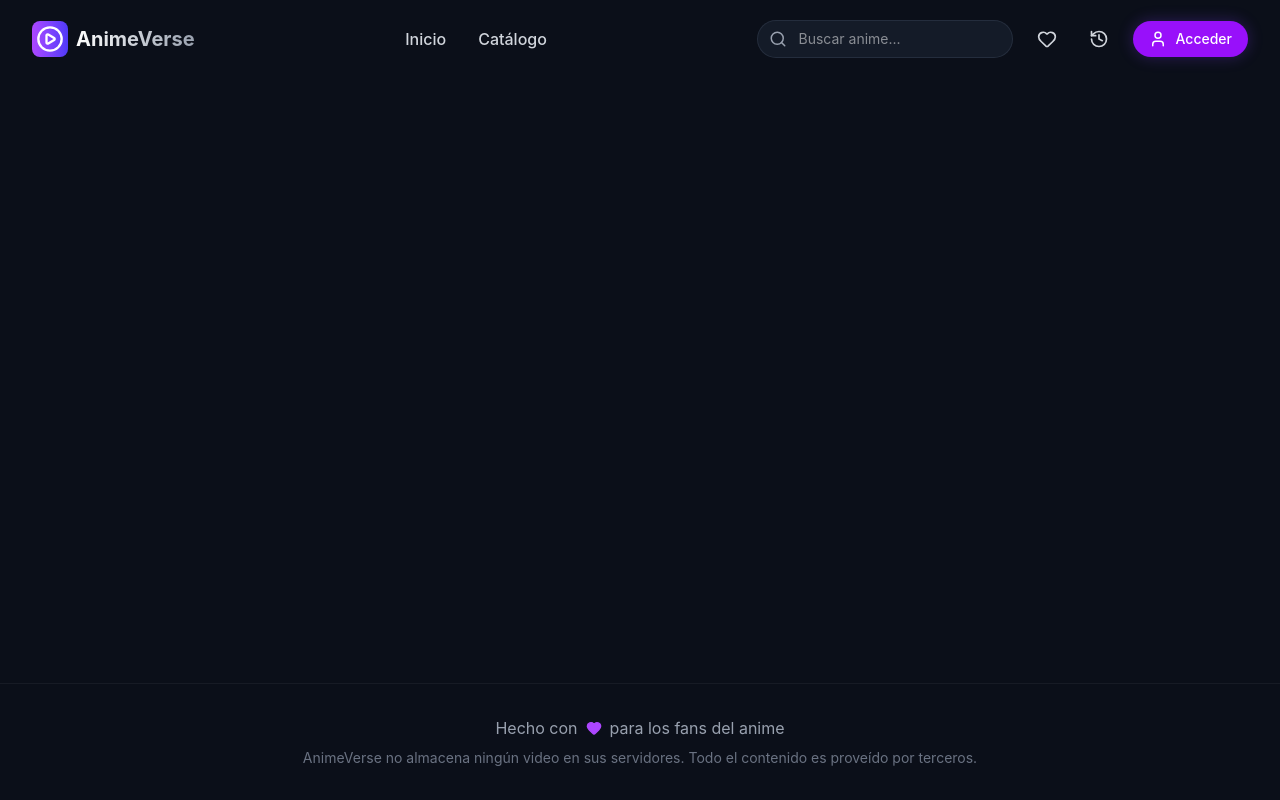
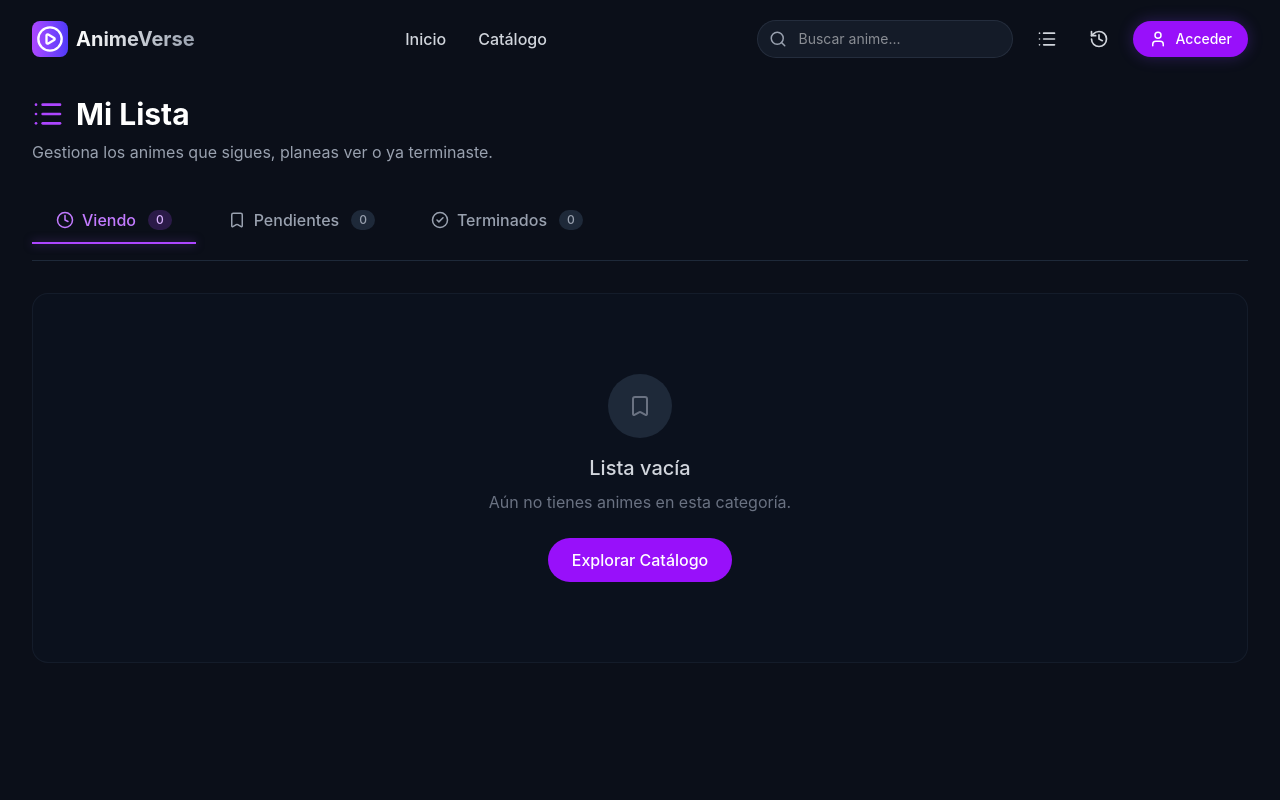
Before and after one commit to bellet45/Animeverse, a React (Vite) app: page /mylist in a window 1280 px wide. Shown: the top 800 px of the page. Built offline with nearby package versions, Linux system fonts and the light colour scheme.

Commit message:
Se actualizo

```diff
--- a/src/api/animeflv.js
+++ b/src/api/animeflv.js
@@ -1,7 +1,7 @@
 import axios from 'axios';
 
 const api = axios.create({
-  baseURL: '/api'
+  baseURL: 'https://animeverse-c8bj.onrender.com/api',
 });
 
 export const search = async (query) => {
--- a/src/components/Navbar.jsx
+++ b/src/components/Navbar.jsx
@@ -1,5 +1,5 @@
 import { Link, useNavigate } from 'react-router-dom';
-import { Search, Menu, User, PlayCircle, History, Heart } from 'lucide-react';
+import { Search, Menu, User, PlayCircle, History, Heart, List as ListIcon } from 'lucide-react';
 import { useState, useEffect } from 'react';
 import { motion, AnimatePresence } from 'framer-motion';
 
@@ -57,8 +57,8 @@ export default function Navbar() {
             />
           </form>
 
-          <Link to="/favorites" className="p-2 text-gray-300 hover:text-white hover:bg-gray-800/80 rounded-full transition-all">
-            <Heart size={20} />
+          <Link to="/mylist" className="p-2 text-gray-300 hover:text-white hover:bg-gray-800/80 rounded-full transition-all">
+            <ListIcon size={20} />
           </Link>
           <Link to="/history" className="p-2 text-gray-300 hover:text-white hover:bg-gray-800/80 rounded-full transition-all">
             <History size={20} />
--- a/src/pages/AnimeDetails.jsx
+++ b/src/pages/AnimeDetails.jsx
@@ -1,15 +1,17 @@
 import { useParams, Link } from 'react-router-dom';
 import { useQuery } from '@tanstack/react-query';
 import { getAnimeInfo } from '../api/animeflv';
-import { Play, Star, Calendar, Heart, ListVideo, Share2 } from 'lucide-react';
+import { Play, Star, Calendar, Share2, List as ListIcon, ChevronDown, ListVideo } from 'lucide-react';
 import { useStore } from '../store/useStore';
+import { useState } from 'react';
 
 export default function AnimeDetails() {
   const { id } = useParams();
+  const [showListMenu, setShowListMenu] = useState(false);
 
-  const favorites = useStore(state => state.favorites);
-  const addFavorite = useStore(state => state.addFavorite);
-  const removeFavorite = useStore(state => state.removeFavorite);
+  const myList = useStore(state => state.myList) || [];
+  const addToList = useStore(state => state.addToList);
+  const removeFromList = useStore(state => state.removeFromList);
 
   const { data: anime, isLoading } = useQuery({
     queryKey: ['anime', id],
@@ -17,14 +19,19 @@ export default function AnimeDetails() {
     enabled: !!id
   });
 
-  const isFavorite = anime ? favorites.some(f => f.id === anime.id) : false;
+  const animeInList = anime ? myList.find(a => a.id === anime.id) : null;
 
-  const toggleFavorite = () => {
-    if (!anime) return;
-    if (isFavorite) {
-      removeFavorite(anime.id);
-    } else {
-      addFavorite(anime);
+  const handleSetStatus = (status) => {
+    if (anime) {
+      addToList(anime, status);
+      setShowListMenu(false);
+    }
+  };
+
+  const handleRemove = () => {
+    if (anime) {
+      removeFromList(anime.id);
+      setShowListMenu(false);
     }
   };
 
@@ -76,12 +83,39 @@ export default function AnimeDetails() {
             </Link>
 
             <div className="grid grid-cols-2 gap-2">
-              <button
-                onClick={toggleFavorite}
-                className={`flex items-center justify-center gap-2 glass py-2 rounded-xl transition-colors font-medium text-sm ${isFavorite ? 'text-red-400 hover:bg-red-500/10' : 'text-white hover:bg-white/10'}`}
-              >
-                <Heart size={18} fill={isFavorite ? "currentColor" : "none"} /> Favorito
-              </button>
+              <div className="relative">
+                <button
+                  onClick={() => setShowListMenu(!showListMenu)}
+                  className={`w-full flex items-center justify-center gap-2 glass py-2 rounded-xl transition-colors font-medium text-sm ${animeInList ? 'text-purple-400 border-purple-500/30' : 'text-white hover:bg-white/10'}`}
+                >
+                  <ListIcon size={18} />
+                  {animeInList ? (
+                    animeInList.status === 'viendo' ? 'Viendo' :
+                    animeInList.status === 'pendiente' ? 'Pendiente' : 'Terminado'
+                  ) : 'Mi Lista'}
+                  <ChevronDown size={14} className={`transition-transform ${showListMenu ? 'rotate-180' : ''}`} />
+                </button>
+
+                {showListMenu && (
+                  <div className="absolute top-full left-0 w-full mt-2 bg-gray-900 border border-gray-800 rounded-xl overflow-hidden z-20 shadow-xl">
+                    <button onClick={() => handleSetStatus('viendo')} className="w-full text-left px-4 py-2 hover:bg-gray-800 text-sm flex items-center gap-2">
+                      📺 Viendo
+                    </button>
+                    <button onClick={() => handleSetStatus('pendiente')} className="w-full text-left px-4 py-2 hover:bg-gray-800 text-sm flex items-center gap-2">
+                      🕒 Pendiente
+                    </button>
+                    <button onClick={() => handleSetStatus('terminado')} className="w-full text-left px-4 py-2 hover:bg-gray-800 text-sm flex items-center gap-2">
+                      ✅ Terminado
+                    </button>
+                    {animeInList && (
+                      <button onClick={handleRemove} className="w-full text-left px-4 py-2 hover:bg-red-500/20 text-red-400 text-sm border-t border-gray-800 flex items-center gap-2">
+                        ❌ Eliminar
+                      </button>
+                    )}
+                  </div>
+                )}
+              </div>
+
               <button className="flex items-center justify-center gap-2 glass hover:bg-white/10 text-white py-2 rounded-xl transition-colors font-medium text-sm">
                 <Share2 size={18} /> Compartir
               </button>
--- /dev/null
+++ b/src/pages/MyList.jsx
@@ -0,0 +1,82 @@
+import { useState } from 'react';
+import { useStore } from '../store/useStore';
+import AnimeCard from '../components/AnimeCard';
+import { Bookmark, Clock, CheckCircle2, List as ListIcon } from 'lucide-react';
+import { Link } from 'react-router-dom';
+
+const TABS = [
+  { id: 'viendo', label: 'Viendo', icon: Clock },
+  { id: 'pendiente', label: 'Pendientes', icon: Bookmark },
+  { id: 'terminado', label: 'Terminados', icon: CheckCircle2 }
+];
+
+export default function MyList() {
+  const { myList } = useStore();
+  const [activeTab, setActiveTab] = useState('viendo');
+
+  const filteredList = myList?.filter(anime => anime.status === activeTab) || [];
+
+  return (
+    <div className="container mx-auto px-4 md:px-8 pt-24 pb-12 min-h-screen">
+      <div className="flex flex-col md:flex-row items-start md:items-center justify-between mb-8 gap-4">
+        <div>
+          <h1 className="text-3xl font-bold mb-2 flex items-center gap-3">
+            <ListIcon className="text-purple-500" size={32} />
+            Mi Lista
+          </h1>
+          <p className="text-gray-400">Gestiona los animes que sigues, planeas ver o ya terminaste.</p>
+        </div>
+      </div>
+
+      <div className="flex flex-wrap gap-2 mb-8 border-b border-gray-800 pb-4">
+        {TABS.map(tab => {
+          const Icon = tab.icon;
+          const count = (myList || []).filter(a => a.status === tab.id).length;
+          return (
+            <button
+              key={tab.id}
+              onClick={() => setActiveTab(tab.id)}
+              className={`flex items-center gap-2 px-6 py-3 rounded-t-lg font-medium transition-all relative ${
+                activeTab === tab.id
+                  ? 'text-purple-400'
+                  : 'text-gray-400 hover:text-gray-200 hover:bg-gray-800/50'
+              }`}
+            >
+              <Icon size={18} />
+              {tab.label}
+              <span className={`ml-1 text-xs px-2 py-0.5 rounded-full ${
+                activeTab === tab.id ? 'bg-purple-500/20 text-purple-300' : 'bg-gray-800 text-gray-400'
+              }`}>
+                {count}
+              </span>
+              {activeTab === tab.id && (
+                <div className="absolute bottom-0 left-0 w-full h-0.5 bg-purple-500 shadow-[0_0_10px_rgba(168,85,247,0.5)]"></div>
+              )}
+            </button>
+          )
+        })}
+      </div>
+
+      {filteredList.length > 0 ? (
+        <div className="grid grid-cols-2 sm:grid-cols-3 md:grid-cols-4 lg:grid-cols-5 xl:grid-cols-6 gap-4 md:gap-6">
+          {filteredList.map((anime) => (
+            <div key={anime.id} className="relative group">
+              <AnimeCard anime={anime} />
+            </div>
+          ))}
+        </div>
+      ) : (
+        <div className="text-center py-20 bg-gray-900/30 rounded-2xl border border-gray-800/50">
+          <div className="w-16 h-16 bg-gray-800 rounded-full flex items-center justify-center mx-auto mb-4">
+            <Bookmark className="text-gray-500" size={24} />
+          </div>
+          <h3 className="text-xl font-medium text-gray-300 mb-2">Lista vacía</h3>
+          <p className="text-gray-500 mb-6">Aún no tienes animes en esta categoría.</p>
+          <Link to="/catalog" className="inline-flex items-center gap-2 bg-purple-600 hover:bg-purple-500 text-white px-6 py-2.5 rounded-full font-medium transition-colors">
+            Explorar Catálogo
+          </Link>
+        </div>
+      )}
+    </div>
+  );
+}
--- a/src/routes/AppRouter.jsx
+++ b/src/routes/AppRouter.jsx
@@ -5,9 +5,8 @@ import Footer from '../components/Footer';
 import Catalog from '../pages/Catalog';
 import AnimeDetails from '../pages/AnimeDetails';
 import Watch from '../pages/Watch';
-import Favorites from '../pages/Favorites';
+import MyList from '../pages/MyList';
 import History from '../pages/History';
-import Profile from '../pages/Profile';
 
 export default function AppRouter() {
   return (
@@ -17,12 +16,11 @@ export default function AppRouter() {
         <main className="flex-1">
           <Routes>
             <Route path="/" element={<Home />} />
-            <Route path="/catalog" element={<Catalog />} />
             <Route path="/anime/:id" element={<AnimeDetails />} />
             <Route path="/watch/:id/:episode" element={<Watch />} />
-            <Route path="/favorites" element={<Favorites />} />
+            <Route path="/catalog" element={<Catalog />} />
+            <Route path="/mylist" element={<MyList />} />
             <Route path="/history" element={<History />} />
-            <Route path="/profile" element={<Profile />} />
           </Routes>
         </main>
         <Footer />
--- a/src/store/useStore.js
+++ b/src/store/useStore.js
@@ -4,19 +4,26 @@ import { persist } from 'zustand/middleware';
 export const useStore = create(
   persist(
     (set) => ({
-      favorites: [],
+      myList: [],
       history: [],
       user: null,
 
       setUser: (user) => set({ user }),
 
-      addFavorite: (anime) => set((state) => {
-        if (state.favorites.find(f => f.id === anime.id)) return state;
-        return { favorites: [...state.favorites, anime] };
+      addToList: (anime, status) => set((state) => {
+        // status can be: 'viendo', 'pendiente', 'terminado'
+        const existing = state.myList.find(a => a.id === anime.id);
+        if (existing) {
+          // Update status if it exists
+          return {
+            myList: state.myList.map(a => a.id === anime.id ? { ...a, status } : a)
+          };
+        }
+        return { myList: [...state.myList, { ...anime, status }] };
       }),
 
-      removeFavorite: (id) => set((state) => ({
-        favorites: state.favorites.filter(f => f.id !== id)
+      removeFromList: (id) => set((state) => ({
+        myList: state.myList.filter(a => a.id !== id)
       })),
 
       addToHistory: (anime, episode, time) => set((state) => {
```
Also changed, not shown: src/pages/Favorites.jsx (deleted, +0 -30 lines).
